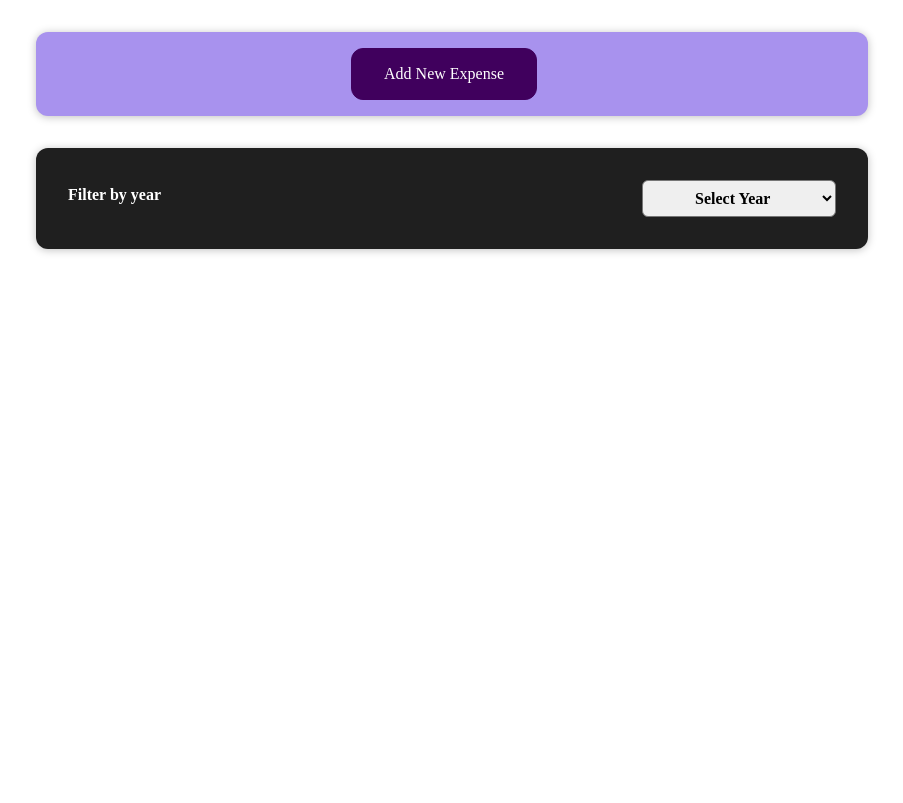
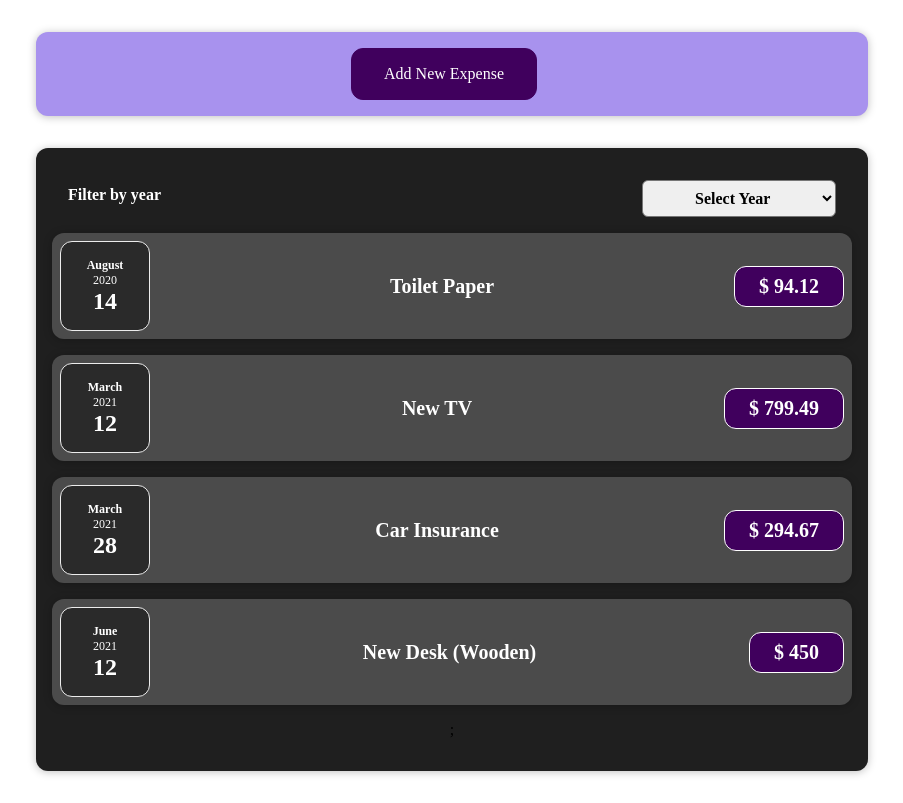
Before and after one commit to 2jiwon/udemy-courses, a React (Create React App) app in the folder react-complete-guide/project01/: page / in a window 1280 px wide. Shown: the whole page, without its empty margins (188-1091 px from the left). Built offline with nearby package versions, Linux system fonts and the light colour scheme.

Commit message:
조건에 따라 JSX를 반환하도록 수정

```diff
--- a/react-complete-guide/project01/src/components/Expenses/ExpensesList.js
+++ b/react-complete-guide/project01/src/components/Expenses/ExpensesList.js
@@ -1,12 +1,18 @@
 import ExpenseItem from './ExpenseItem';
+import './ExpensesList.css';
 
 const ExpensesList = props => {
-    let expensesContent = <p>No expenses found.</p>;
-    if (props.items.length > 0) {
-        expensesContent = props.items.length > 0 && props.items.map((e) =>
-            <ExpenseItem key={e.id} title={e.title} amount={e.amount} date={e.date}></ExpenseItem>
-        );
+    if (props.items.length === 0) {
+        return <h2 className='expenses-list__fallback'>Found no expenses.</h2>;
     }
+
+    return (
+        <ul className='expenses-list'>
+            {props.items.map((expense) =>
+                <ExpenseItem key={expense.id} title={expense.title} amount={expense.amount} date={expense.date} />
+            )};
+        </ul>
+    );
 };
 
 export default ExpensesList;
```
